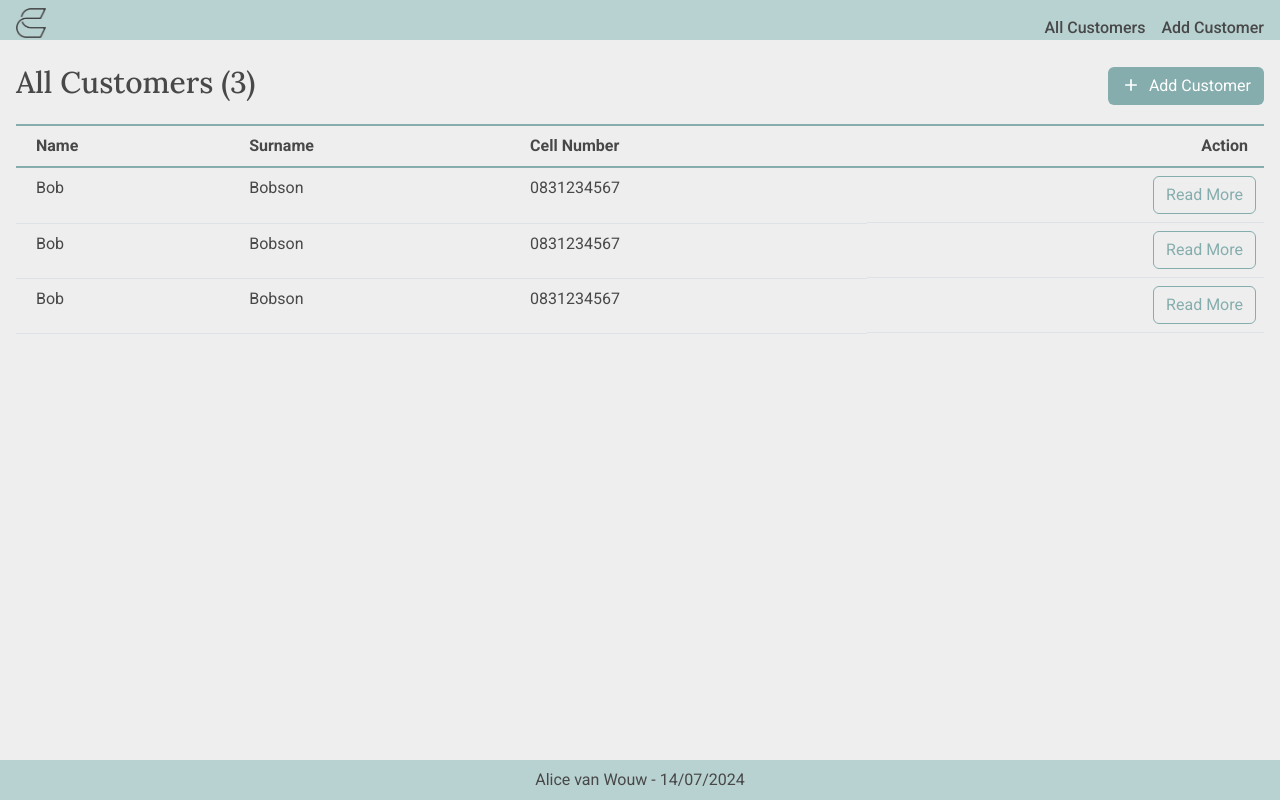
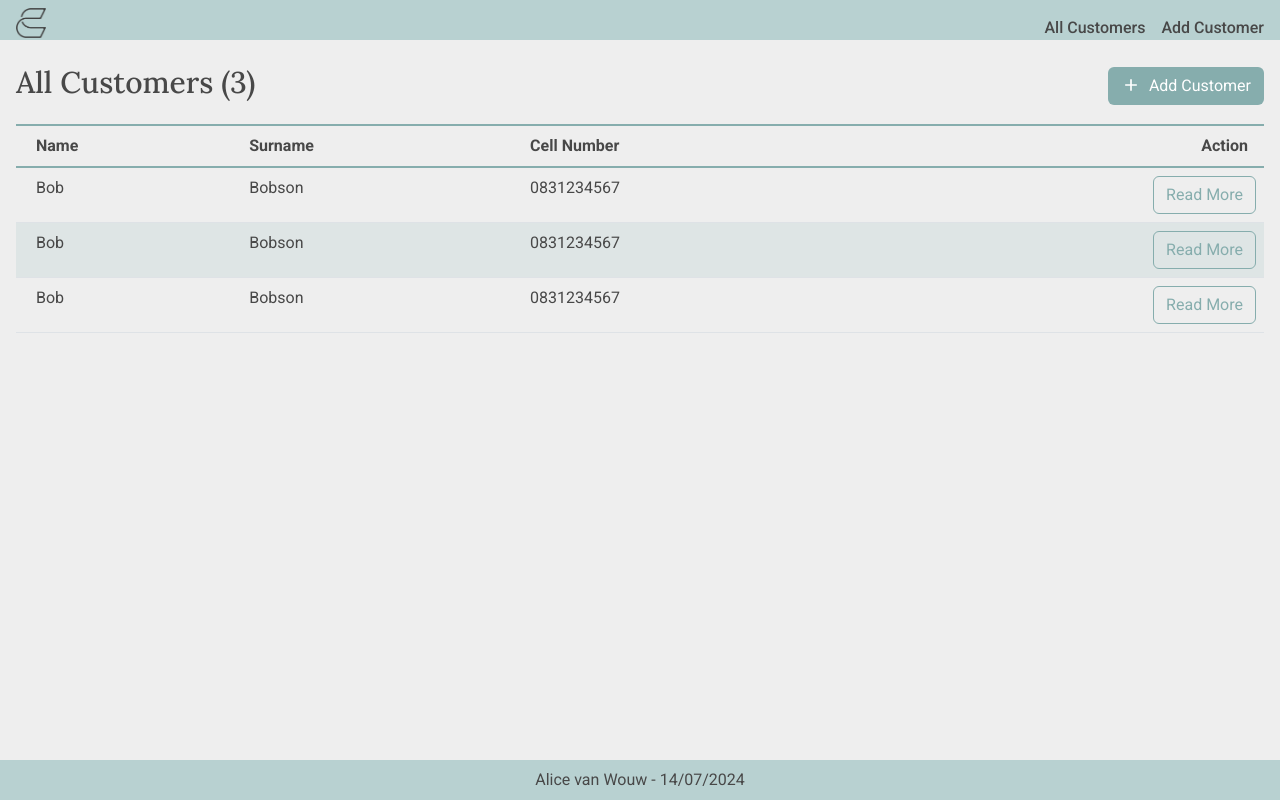
Before and after one commit to alicevanwouw/Psybergate_Assessment, a React (Vite) app in the folder psybergate_assessment/: page /customers in a window 1280 px wide. Built offline with nearby package versions, Linux system fonts and the light colour scheme.

Commit message:
table styling

```diff
--- a/psybergate_assessment/src/App.css
+++ b/psybergate_assessment/src/App.css
@@ -21,6 +21,14 @@ thead {
 
 thead, tbody, tfoot, tr, td, th {
     padding-left: 20px !important;
+}
+
+.table-row:nth-child(odd) {
+    background-color: none;
+}
+
+.table-row:nth-child(even) {
+    background-color: #dee5e5;
 }
 
 h1 {
@@ -114,3 +122,12 @@ h3 {
     height: 20px;
     vertical-align: sub;
 }
+
+.grid-container {
+    display: grid;
+    grid-template-columns: 1fr auto;
+}
+
+.grid-item-right {
+    justify-self: end;
+}
--- /dev/null
+++ b/psybergate_assessment/src/components/Fetch.jsx
@@ -0,0 +1,23 @@
+import { useState, useEffect } from 'react';
+const Fetch = () => {
+    const [photos, setPhotos] = useState([]);
+    useEffect(() => {
+        fetch('https://jsonplaceholder.typicode.com/photos')
+            .then((res) => {
+                return res.json();
+            })
+            .then((data) => {
+                console.log(data);
+                setPhotos(data);
+            });
+    }, []);
+    return (
+        <div>
+
+            {photos.map((photo) => (
+                <img key={photo.id} src={photo.url} alt={photo.title} width={100} />
+            ))}
+        </div>
+    );
+};
+export default Fetch;
--- a/psybergate_assessment/src/components/Table.jsx
+++ b/psybergate_assessment/src/components/Table.jsx
@@ -16,12 +16,16 @@ function Table({ columns, data }) {
             </thead>
             <tbody>
                 {data.map((row, rowIndex) => (
-                    <tr key={rowIndex}>
+                    <tr key={rowIndex} className="table-row">
                         {columns.map((column, colIndex) => (
                             column.key !== "Action" ? (
                                 <td key={colIndex}>{row[column.key]}</td>
                             ) : (
-                                <td className="items-end" key={colIndex}>{row.Action(row.Id)}</td>
+                                    <td  key={colIndex}>
+                                        <div class="grid-container">
+                                            <div class="grid-item-right">{row.Action(row.Id)}</div>
+                                        </div>
+                                    </td>
                             )
                         ))}
                     </tr>
--- a/psybergate_assessment/src/pages/CustomerList.jsx
+++ b/psybergate_assessment/src/pages/CustomerList.jsx
@@ -4,6 +4,7 @@ import Layout from '../components/Layout';
 import Table from '../components/Table';
 import LinkButton from '../components/LinkButton';
 import addIcon from '../assets/icons/add_icon.svg';
+import Fetch from '../components/Fetch'
 
 const CustomerList = () => {
     const { navigateToPage } = useNavigation();
@@ -47,6 +48,7 @@ const CustomerList = () => {
                     )
                 }
             </div>
+
         </Layout>
     );
 }
```
